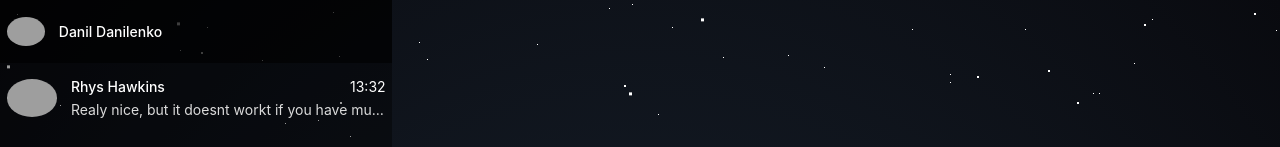
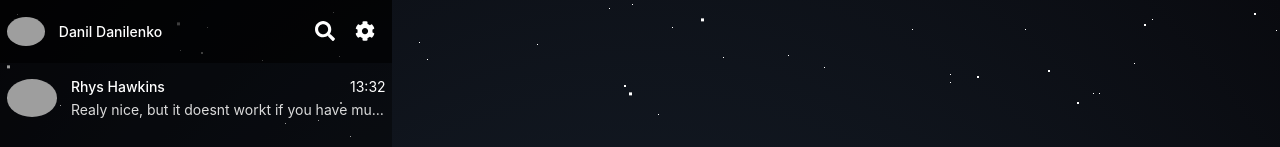
Before and after one commit to aqolys/jet-a, a Vue app: page / in a window 1280 px wide. Shown: the top 147 px of the page. Built offline with nearby package versions, Linux system fonts and the light colour scheme; grey boxes are pictures that could not be loaded.

Commit message:
makes Button versatile

```diff
--- a/src/components/Button.vue
+++ b/src/components/Button.vue
@@ -1,5 +1,8 @@
 <template>
-  <button></button>
+  <button>
+    <fa :icon="icon" v-if="icon" />
+    {{ text }}
+  </button>
 </template>
 
 <script>
--- a/src/components/chats/Header.vue
+++ b/src/components/chats/Header.vue
@@ -10,8 +10,8 @@
       <div class="header-user__name">Danil Danilenko</div>
     </div>
     <div class="header-actions">
-      <Button><font-awesome-icon icon="search" /></Button>
-      <Button><font-awesome-icon icon="cog" /></Button>
+      <Button icon="search" />
+      <Button icon="cog" />
     </div>
   </div>
 </template>
```
